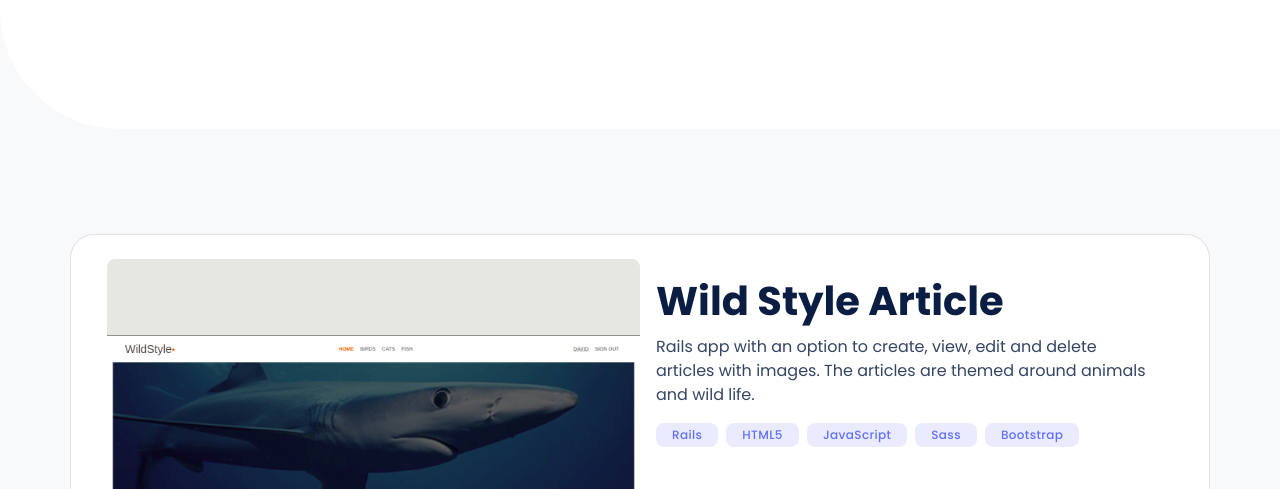
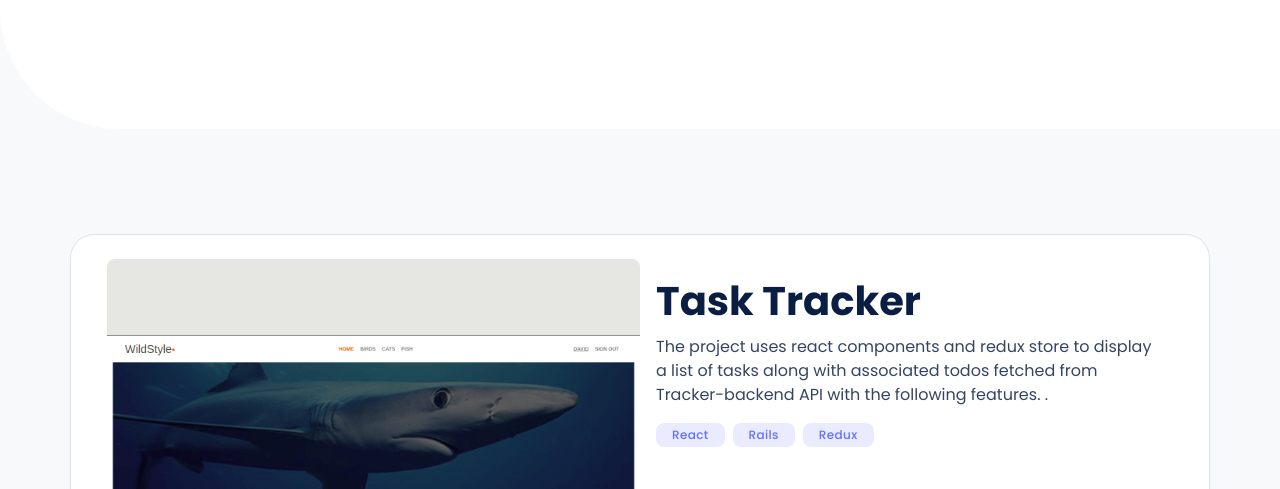
Before and after one commit to bini-i/bini-i.github.io, a website: page index.html in a window 1280 px wide. Shown: the part 463-952 px from the top of the page. Drawn offline with nearby package versions, Linux system fonts and the light colour scheme.

Commit message:
Update index.html

```diff
--- a/index.html
+++ b/index.html
@@ -75,22 +75,19 @@
         </div>
         <div class="col-md-6">
           <div class="card-body">
-            <h5 class="card-title">Wild Style Article</h5>
-            <p class="card-text">Rails app with an option to create, view, edit and delete articles with images. The
-              articles are themed around animals
-              and wild life.</p>
+            <h5 class="card-title">Task Tracker</h5>
+            <p class="card-text">The project uses react components and redux store to display a list of tasks along with associated todos fetched from Tracker-backend API with the following features.
+.</p>
             <div class="d-flex flex-wrap">
+              <span class="lang px-3 py-1 me-2">React</span>
               <span class="lang px-3 py-1 me-2">Rails</span>
-              <span class="lang px-3 py-1 me-2">HTML5</span>
-              <span class="lang px-3 py-1 me-2">JavaScript</span>
-              <span class="lang px-3 py-1 me-2">Sass</span>
-              <span class="lang px-3 py-1 me-2">Bootstrap</span>
+              <span class="lang px-3 py-1 me-2">Redux</span>
             </div>
             <button type="button" class="btn btn-outline-primary mt-md-5">
-              <a href="https://github.com/bini-i/article" target="_blank">See Project</a>
+              <a href="https://github.com/bini-i/Tracker-frontend" target="_blank">See Project</a>
             </button>
             <button type="button" class="btn btn-outline-primary mt-md-5">
-              <a href="https://wild-style.herokuapp.com/" target="_blank">Live Demo</a>
+              <a href="https://tasks-trackers.herokuapp.com/login" target="_blank">Live Demo</a>
             </button>
           </div>
         </div>
```
